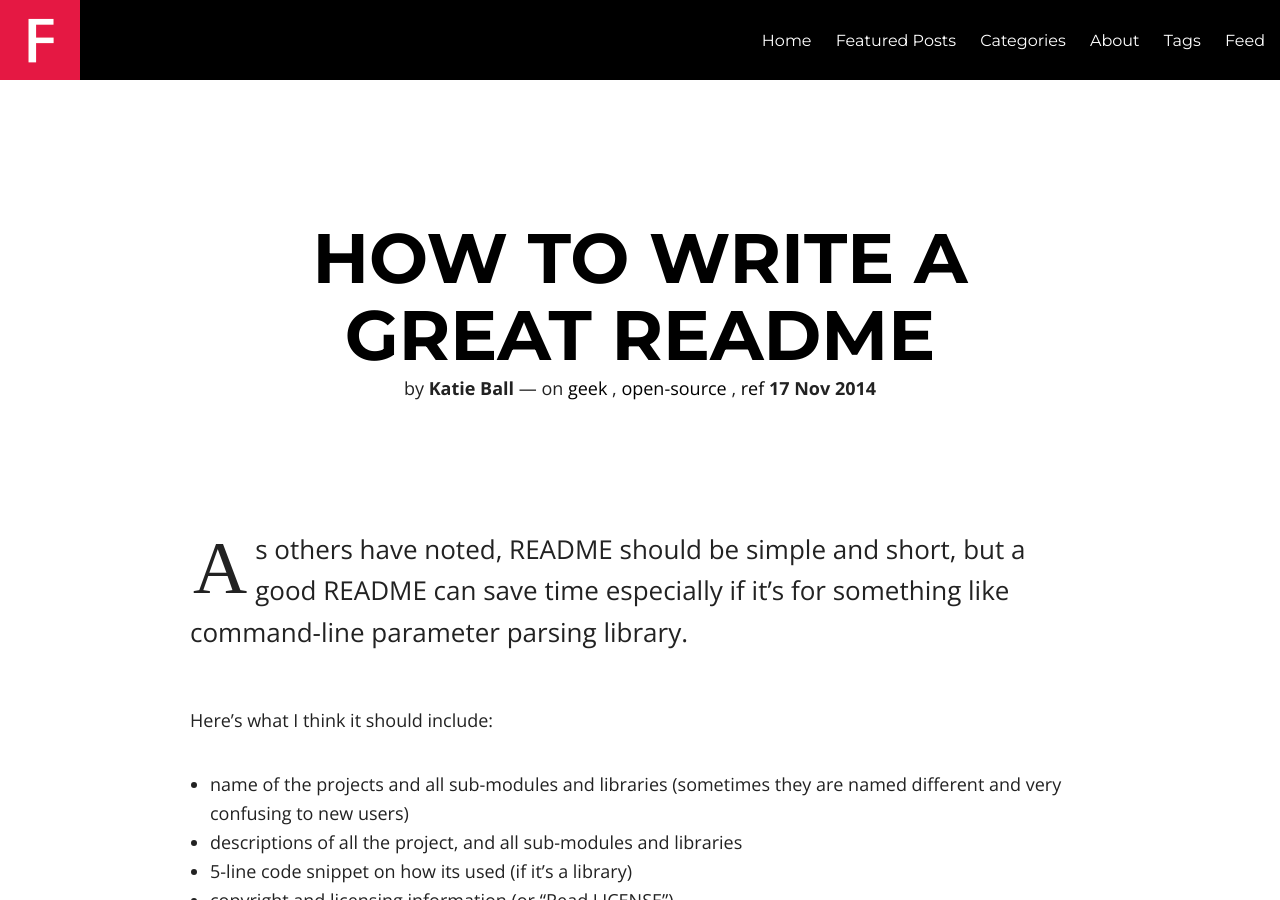
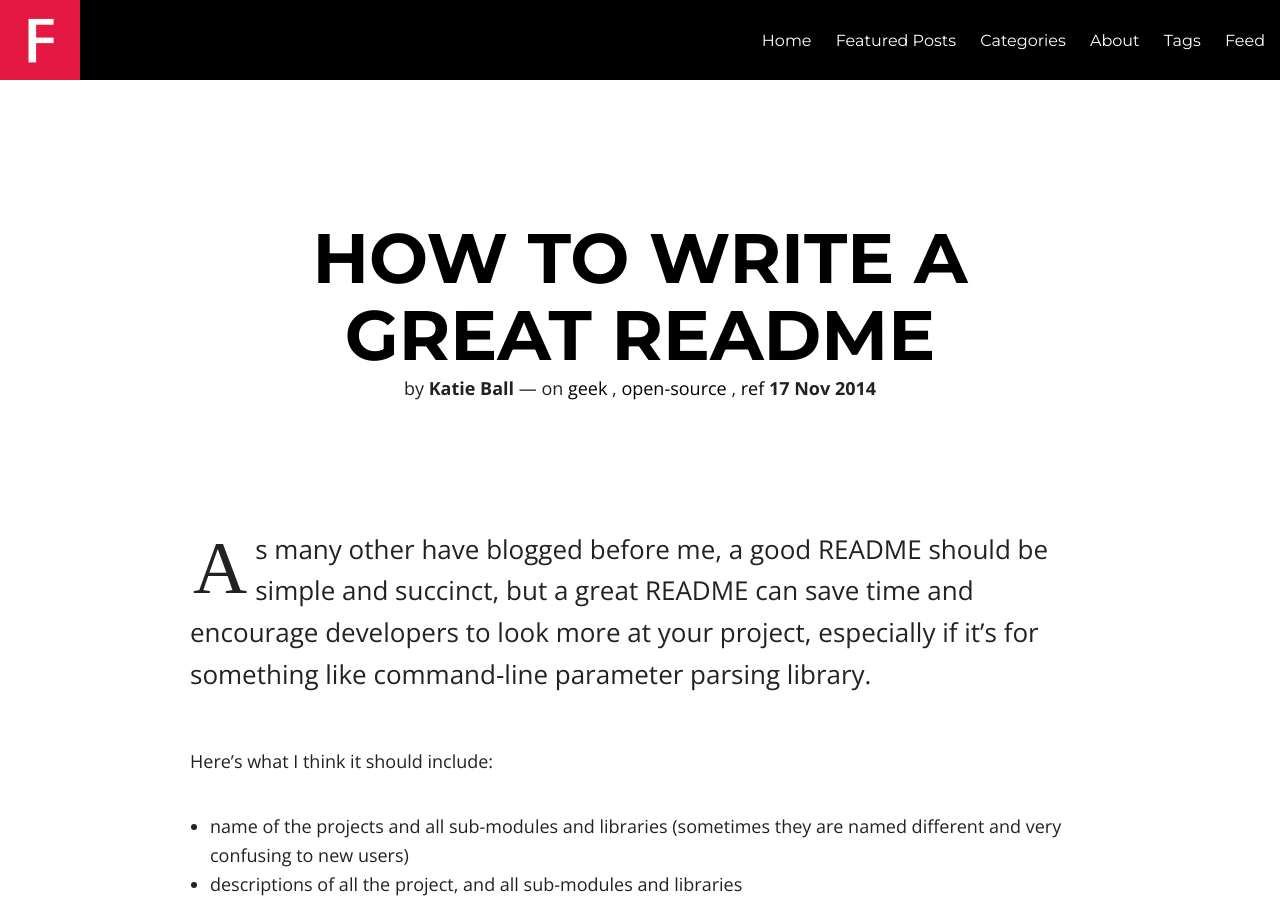
Before and after one commit to roachhd/notepad, a Jekyll site: the page built from _posts/2014-11-17-how-to-write-a-readme.md, in a window 1280 px wide and 900 px high. Built offline with Jekyll 4.4.1, drawn with Linux system fonts in a browser that asks for light colours; nearby versions of some CDN libraries; comment, search, counter and statistics services are not loaded; some of the changed text lies outside the part shown.

Commit message:
Update 2014-11-17-how-to-write-a-readme.md

````diff
--- a/_posts/2014-11-17-how-to-write-a-readme.md
+++ b/_posts/2014-11-17-how-to-write-a-readme.md
@@ -6,7 +6,7 @@ comments: true
 category: Tips n Tricks
 tags: [geek, open-source, ref]
 ---
-As others have noted, README should be simple and short, but a good README can save time especially if it's for something like command-line parameter parsing library.
+As many other have blogged before me, a good README should be simple and succinct, but a great README can save time and encourage developers to look more at your project, especially if it's for something like command-line parameter parsing library.
 
 Here's what I think it should include:
 
@@ -50,8 +50,6 @@ site.  There is information there about ordering hardcopy documentation.
   http://www.gnu.org/manual/manual.html
 ```
 
-
-
 ###Wikipedia defines as:
 
 >A readme (or read me) file contains information about other files in a directory or archive and is very commonly distributed with computer software.
@@ -68,3 +66,8 @@ and it lists the following contents:
 - troubleshooting
 - credits and acknowledgements
 - a changelog
+
+
+That's it for now, but I have another post about readme file soon. They are very important to the developer and assist with planning and keeping on track.
+
+---
````
